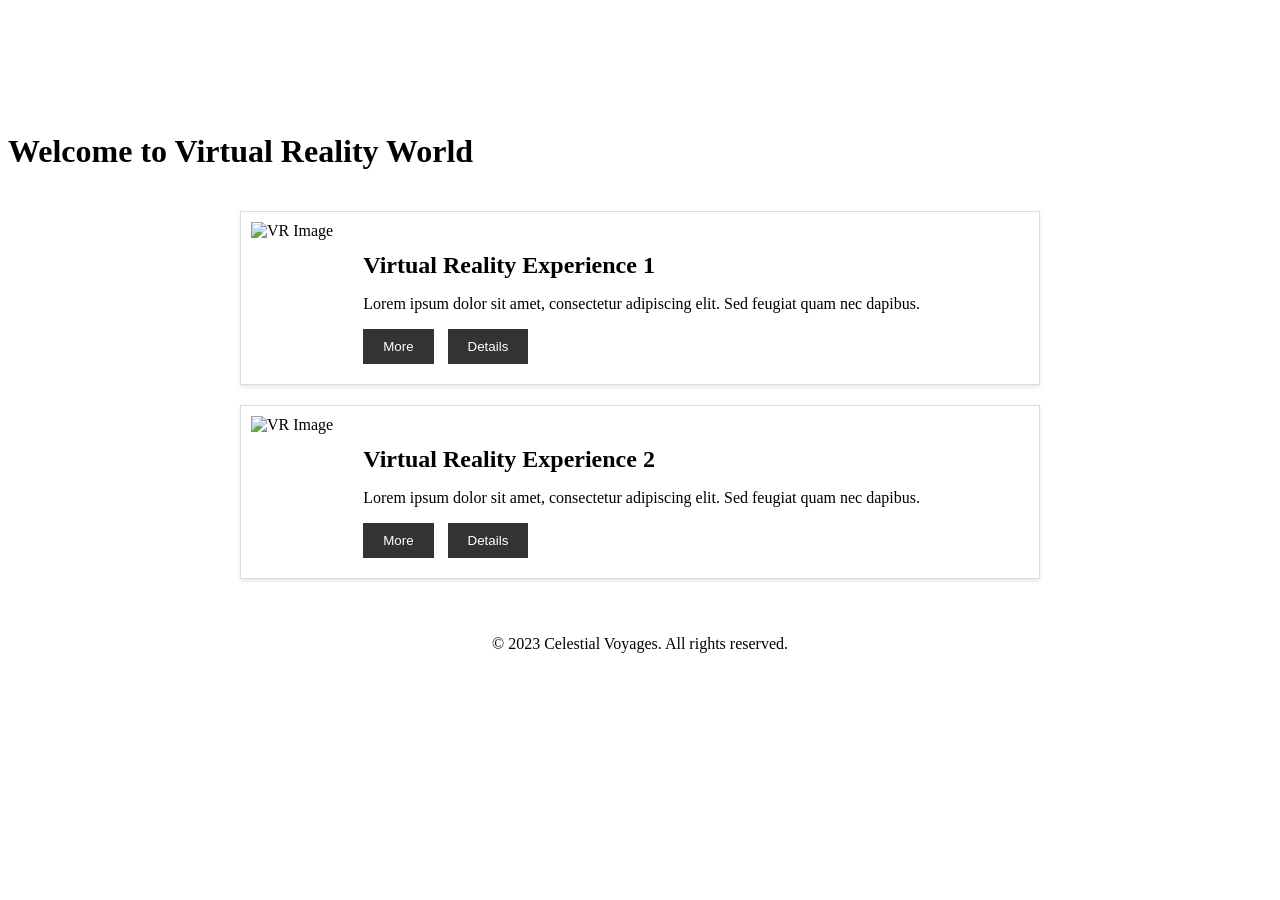
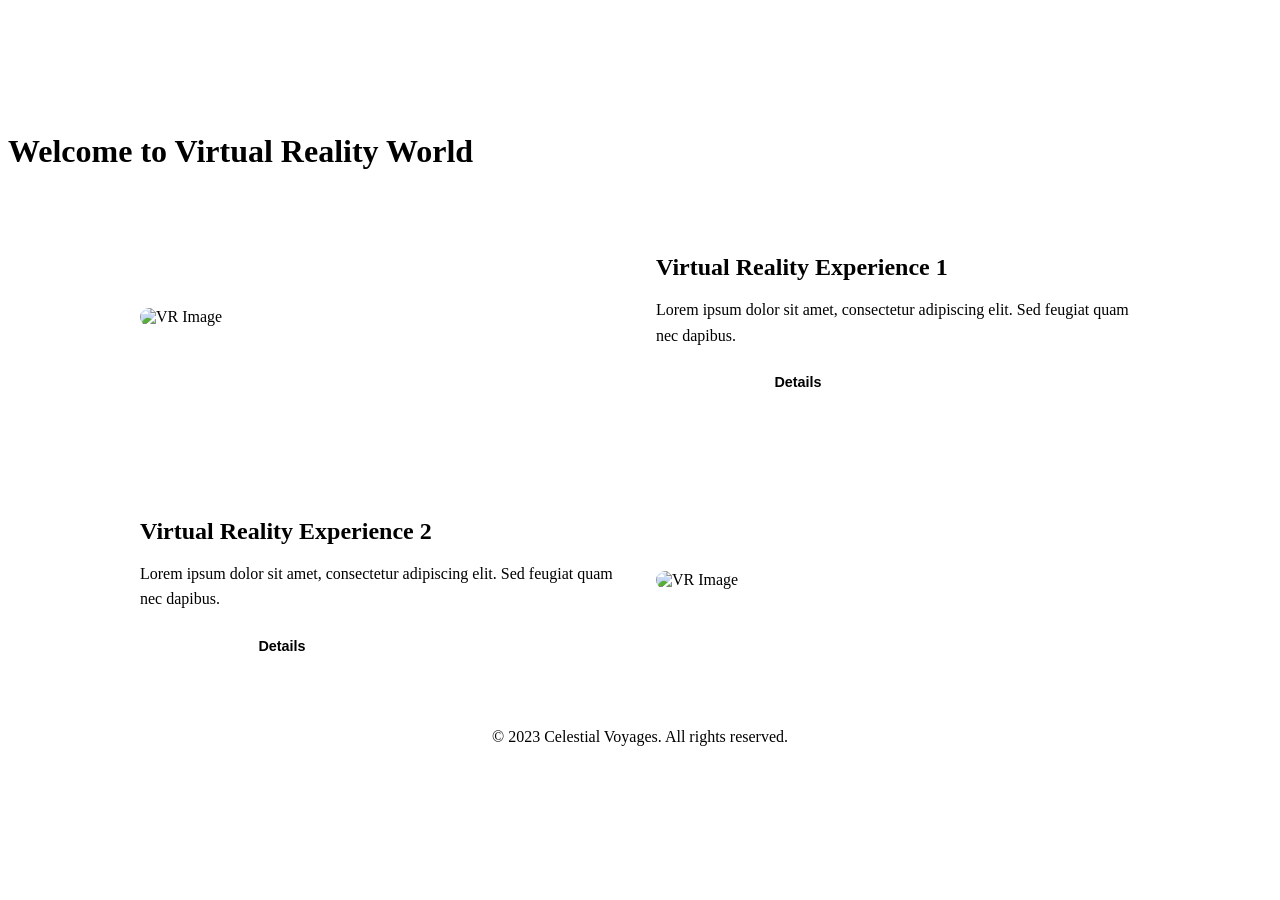

update 2026

--- a/css/vr.css
+++ b/css/vr.css
@@ -1,38 +1,15 @@
-main {
-    max-width: 800px;
-    margin: 0 auto;
-    padding: 20px;
-}
-
-.vr-section {
-    display: flex;
-    margin-bottom: 20px;
-    background-color: white;
-    border: 1px solid #ddd;
-    box-shadow: 0 2px 4px rgba(0, 0, 0, 0.1);
-}
-
-.vr-image img {
-    max-width: 300px;
-    height: auto;
-    margin: 10px;
-}
-
-.vr-description {
-    flex: 1;
-    padding: 20px;
-}
-
-.vr-description h2 {
-    font-size: 1.5em;
-    margin-bottom: 10px;
-}
-
-button {
-    padding: 10px 20px;
-    background-color: #333;
-    color: white;
-    border: none;
-    cursor: pointer;
-    margin-right: 10px;
-}
+.vr-section { display: flex; align-items: center; gap: 2rem; max-width: 1000px; margin: 2rem auto; padding: 2rem; background: var(--glass); backdrop-filter: blur(20px); border: 1px solid rgba(255,255,255,0.1); border-radius: 16px; transition: var(--transition); }
+.vr-section:hover { border-color: var(--border-glow); box-shadow: 0 0 30px var(--accent-glow); }
+.vr-section:nth-child(even) { flex-direction: row-reverse; }
+.vr-image { flex: 1; min-width: 300px; }
+.vr-image img { width: 100%; height: 250px; object-fit: cover; border-radius: 12px; transition: var(--transition); }
+.vr-section:hover .vr-image img { transform: scale(1.02); }
+.vr-description { flex: 1; min-width: 300px; }
+.vr-description h2 { font-size: 1.5rem; margin-bottom: 0.5rem; color: var(--text-light); }
+.vr-description p { color: var(--text-muted); font-size: 1rem; line-height: 1.6; margin-bottom: 1rem; }
+.more-button, .details-button { padding: 0.6rem 1.5rem; border-radius: 50px; font-weight: 600; font-size: 0.9rem; cursor: pointer; transition: var(--transition); margin-right: 0.5rem; }
+.more-button { background: linear-gradient(135deg, var(--accent) 0%, #c73e54 100%); border: none; color: white; }
+.more-button:hover { transform: translateY(-2px); box-shadow: 0 8px 25px rgba(233,69,96,0.5); }
+.details-button { background: transparent; border: 2px solid var(--accent); color: var(--accent); }
+.details-button:hover { background: var(--accent); color: white; }
+@media (max-width: 768px) { .vr-section, .vr-section:nth-child(even) { flex-direction: column; padding: 1.5rem; } .vr-image, .vr-description { min-width: 100%; } }
